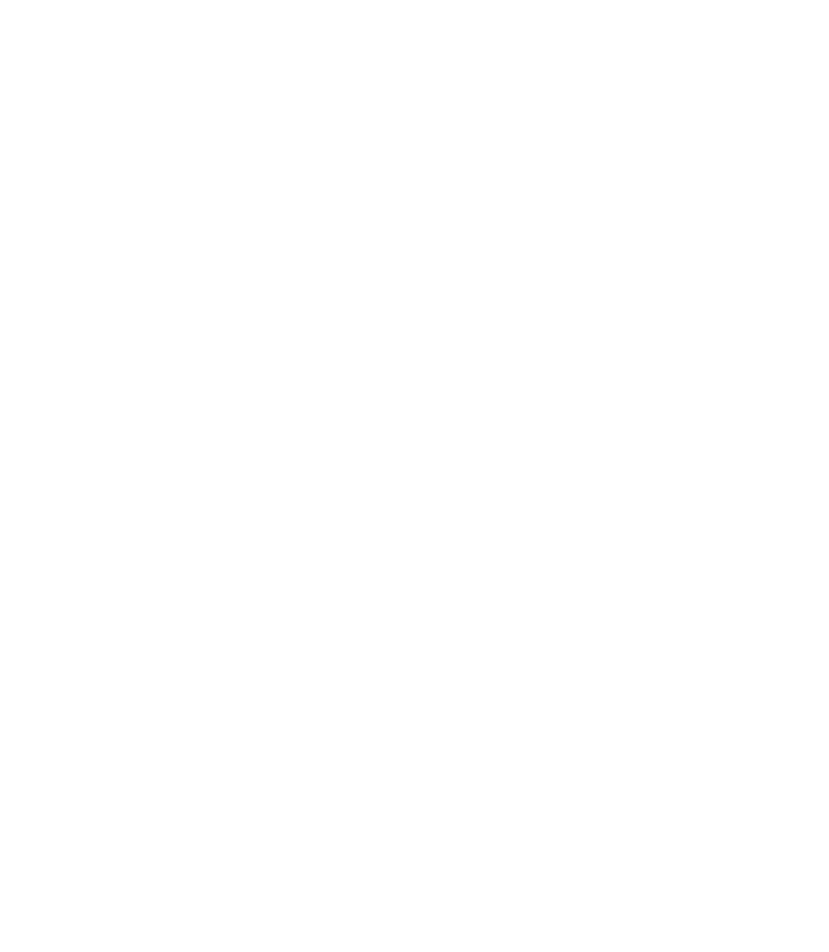
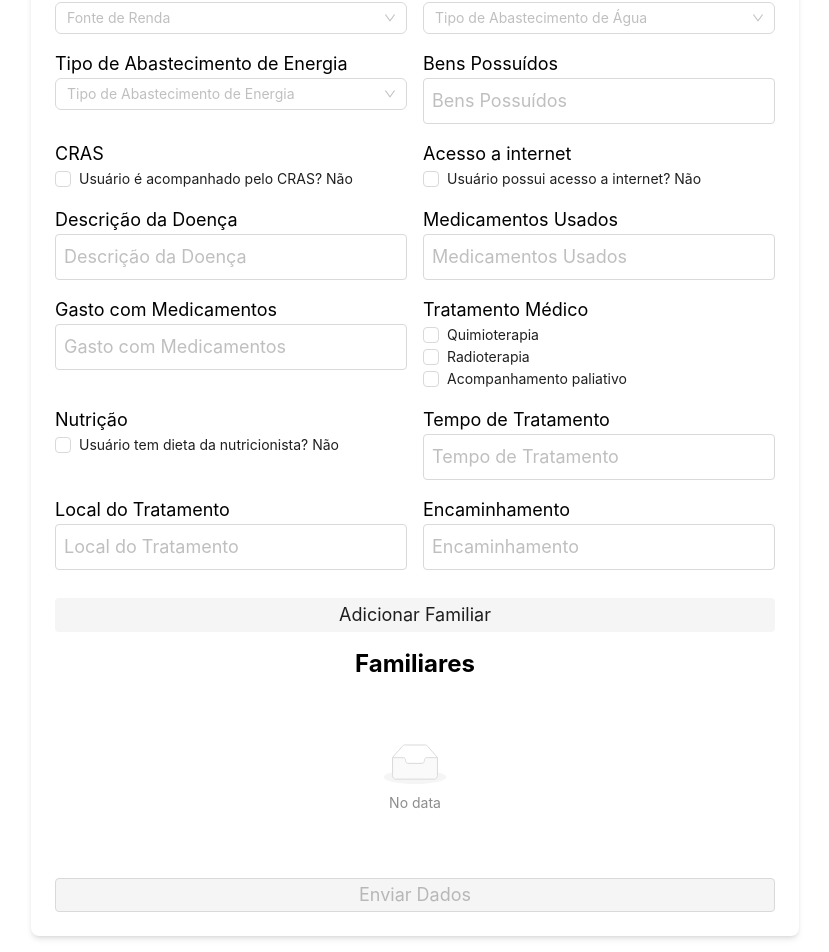
Before and after one commit to Pedro-Luucas/servico-social, a React (Create React App) app: page /adicionar-dados in a window 1280 px wide. Before the commit this address had no page. Shown: the part 308-1260 px from the top of the page, without its empty margins (225-1054 px from the left). Before the commit the page ends 800 px from the top, so only its background shows below. Built offline with nearby package versions, Linux system fonts and the light colour scheme.

Commit message:
persistencia no sessionstorage tava td errado arrumei amem

```diff
--- a/src/App.tsx
+++ b/src/App.tsx
@@ -6,17 +6,14 @@ import AdicionarDados from './pages/AdicionarDados';
 import UserList from './components/UserList';
 import { v4 as uuidv4 } from 'uuid';
 import { createBrowserRouter, RouterProvider } from 'react-router-dom';
-import * as dotenv from 'dotenv'
 
-
-dotenv.config();
 const router = createBrowserRouter([
   {
     path: '/cadastro-usuario',
     element: <CadastroUsuario onSubmit={() => {}} id={'teste'} initialData={undefined} />
   },
   {
-    path: '/adicionar-dados/:id',
+    path: '/adicionar-dados',
     element: <AdicionarDados />
   },
   {
--- a/src/components/UserList.tsx
+++ b/src/components/UserList.tsx
@@ -12,7 +12,7 @@ const UserList: React.FC<UserListProps> = ({ users, onEdit, onDelete }) => {
     <div className="space-y-4">
       {users.length > 0 ? (
         users.map((user) => (
-          <div key={user.id} className="border p-4 rounded flex justify-between items-center">
+          <div key={user.cpf} className="border p-4 rounded flex justify-between items-center">
             <div>
               <p><strong>Nome:</strong> {user.nome}</p>
               <p><strong>CPF:</strong> {user.cpf}</p>
@@ -20,7 +20,7 @@ const UserList: React.FC<UserListProps> = ({ users, onEdit, onDelete }) => {
             </div>
             <div className="space-x-4">
               <button onClick={() => onEdit(user)} className="bg-yellow-500 text-white px-4 py-2 rounded">Edit</button>
-              <button onClick={() => onDelete(user.id)} className="bg-red-500 text-white px-4 py-2 rounded">Delete</button>
+              <button onClick={() => onDelete(user.cpf)} className="bg-red-500 text-white px-4 py-2 rounded">Delete</button>
             </div>
           </div>
         ))
--- a/src/pages/AdicionarDados.tsx
+++ b/src/pages/AdicionarDados.tsx
@@ -1,6 +1,6 @@
 import React, { useEffect, useState } from 'react';
 import { useParams, useNavigate } from 'react-router-dom';
-import { DadosUsuario, Familiar, CRAS, escolaridades } from '../types';
+import { DadosUsuario, Familiar, escolaridades } from '../types';
 import type { CheckboxProps } from 'antd';
 import { Input, Select, Checkbox, Button, List, Card, Modal } from 'antd';
 import { LeftOutlined, EyeInvisibleOutlined, EyeOutlined, EditOutlined, CloseOutlined } from '@ant-design/icons';
@@ -10,7 +10,6 @@ const { TextArea } = Input;
 
 const AdicionarDados: React.FC = () => {
 
-  const { id } = useParams<{ id: string }>(); // Pega o ID da URL
 
   const [dados, setDados] = useState<DadosUsuario>({
     fonteRenda: '',
@@ -20,18 +19,63 @@ const AdicionarDados: React.FC = () => {
     energia: '',
     bens: '',
     internet: false,
-    acesso: '',
+    CRAS: false,
+    acessoCRAS: false,
+    chaveCRAS:  '',
+    senhaCRAS: '',
     descDoenca: '',
     medicamentos: '',
     medicamentosGasto: NaN,
     tratamento: '',
-    nutri: '',
+    nutri: false,
     tempoTratamento: '',
     local: '',
     encaminhamento: ''
   });
 
+  const [isFormComplete, setIsFormComplete] = useState(false);
   const navigate = useNavigate();
+  const [isMounted, setIsMounted] = useState(false); // Estado para controlar a montagem
+
+  // Carrega formData do sessionStorage na montagem
+  useEffect(() => {
+    const storedFormData = sessionStorage.getItem('formData');
+    if (storedFormData) {
+      const formData = JSON.parse(storedFormData);
+      setDados(formData.dados);
+      console.log('Dados carregados:', formData);
+      console.log('Dados carregados DADOS:', formData.dados);
+    }
+    setIsMounted(true); // Define como montado após carregar os dados
+  }, []);
+
+  // Salva formData no sessionStorage sempre que formData mudar, mas só depois da montagem
+  useEffect(() => {
+    if (isMounted) { // Só executa se o componente já foi montado
+      const storedFormData = sessionStorage.getItem('formData') || '{}';
+      const formData = JSON.parse(storedFormData);
+      formData.dados = dados;
+      sessionStorage.setItem('formData', JSON.stringify(formData));
+      console.log('Salvando dados:', formData);
+    }
+  }, [dados, isMounted]);
+
+  // Verifica se o formulário está completo toda vez que formData mudar
+  useEffect(() => {
+    const isComplete =
+      dados.fonteRenda.trim() !== '' &&
+      !isNaN(dados.valorRenda) &&
+      dados.moradia.trim() !== '' &&
+      dados.agua.trim() !== '' &&
+      dados.energia.trim() !== '' &&
+      dados.bens.trim() !== '' &&
+      dados.descDoenca.trim() !== '' &&
+      dados.medicamentos.trim() !== '' &&
+      !isNaN(dados.medicamentosGasto) &&
+      dados.local.trim() !== '';
+
+    setIsFormComplete(isComplete);
+  }, [dados]);
 
 
 //Familiares
@@ -98,33 +142,62 @@ const AdicionarDados: React.FC = () => {
 
 //CRAS
   const [isCRAS, setIsCRAS] = useState(false)
-  const [isAcesso, setIsAcesso] = useState(false)
+  const [isAcessoCRAS, setIsAcessoCRAS] = useState(false)
   var acessoVisibility = isCRAS ? '' : 'hidden'
-  var CrasLoginVisibility = isAcesso ? '' : 'hidden'
+  var CrasLoginVisibility = isAcessoCRAS ? '' : 'hidden'
 
   const toggleCRAS: CheckboxProps['onChange'] = (e) => {
     setIsCRAS(e.target.checked)
+    setDados({
+      ...dados,
+      CRAS: e.target.checked,
+    });
   }
-  const toggleAcesso: CheckboxProps['onChange'] = (e) => {
-    setIsAcesso(e.target.checked)
+  const toggleAcessoCRAS: CheckboxProps['onChange'] = (e) => {
+    setIsAcessoCRAS(e.target.checked)
+    setDados({
+      ...dados,
+      acessoCRAS: e.target.checked,
+    });
 
   }
 
 
 // SN SIM OU NAO
-  const [isNet, setIsNet] = useState(false)
-  const [isNutri, setIsNutri] = useState(false)
-  const toggleNet: CheckboxProps['onChange'] = (e) => {
-    setIsNet(e.target.checked)
-  }
-  const toggleNutri: CheckboxProps['onChange'] = (e) => {
-    setIsNutri(e.target.checked)
-  }
+const [isNet, setIsNet] = useState(false);
+const [isNutri, setIsNutri] = useState(false);
+
+const toggleNet: CheckboxProps['onChange'] = (e) => {
+  setIsNet(e.target.checked);
+  setDados({
+    ...dados,
+    internet: e.target.checked
+  });
+};
+
+const toggleNutri: CheckboxProps['onChange'] = (e) => {
+  setIsNutri(e.target.checked);
+  setDados({
+    ...dados,
+    nutri: e.target.checked
+  });
+};
   var SNnet = isNet ? 'Sim' : 'Não'
   var SNnutri = isNutri  ? 'Sim' : 'Não'
   var SNcras = isCRAS ? 'Sim' : 'Não'
-  var SNacesso = isAcesso ? 'Sim' : 'Não'
+  var SNacessoCRAS = isAcessoCRAS ? 'Sim' : 'Não'
 
+
+//TRATAMENTO
+const handleTratamentoChange = (tratamento: string, checked: boolean) => {
+  setDados((prevState) => {
+    const tratamentosAtuais = prevState.tratamento ? prevState.tratamento.split(', ') : [];
+    const novosTratamentos = checked
+      ? [...tratamentosAtuais, tratamento]
+      : tratamentosAtuais.filter((t) => t !== tratamento);
+    return { ...prevState, tratamento: novosTratamentos.join(', ') };
+  });
+};
 
 
 
@@ -151,7 +224,7 @@ const AdicionarDados: React.FC = () => {
   return (
     <div className="container mx-auto p-4 md:p-8">
       <h1 className="text-2xl md:text-4xl font-bold mb-4 md:mb-8 text-center">
-        Adicionar Dados para o Usuário {id}
+        Adicionar Dados para o Usuário
       </h1>
       <div className="max-w-3xl mx-auto mb-10 bg-white p-6 rounded-lg shadow-md ">
         <div className='button p-4'>
@@ -165,6 +238,7 @@ const AdicionarDados: React.FC = () => {
             <label className="text-lg">Fonte de renda familiar</label>
             <Select
               placeholder="Fonte de Renda"
+              value={dados.fonteRenda || undefined}
               onChange={(value) => handleSelectChange('fonteRenda', value)}
               className="w-full"
               options={[
@@ -198,10 +272,11 @@ const AdicionarDados: React.FC = () => {
             <label className="text-lg">Tipo de Moradia</label>
             <Select
               placeholder="Fonte de Renda"
-              onChange={(value) => handleSelectChange('fonteRenda', value)}
+              onChange={(value) => handleSelectChange('moradia', value)}
               className="w-full"
+              value={dados.moradia || undefined}
               options={[
-                { value: 'própria', label: 'Casa própria' },
+                { value: 'propria', label: 'Casa própria' },
                 { value: 'alugada', label: 'Casa alugada' },
                 { value: 'cedida', label: 'Casa cedida' },
                 { value: 'financiada', label: 'Casa financiada' },
@@ -216,6 +291,7 @@ const AdicionarDados: React.FC = () => {
               placeholder="Tipo de Abastecimento de Água"
               onChange={(value) => handleSelectChange('agua', value)}
               className="w-full"
+              value={dados.agua || undefined}
               options={[
                 { value: 'publica', label: 'rede pública' },
                 { value: 'poco', label: 'poço ou nascente' },
@@ -231,6 +307,7 @@ const AdicionarDados: React.FC = () => {
               placeholder="Tipo de Abastecimento de Energia"
               onChange={(value) => handleSelectChange('energia', value)}
               className="w-full"
+              value={dados.energia || undefined}
               options={[
                 { value: 'celesc', label: 'celesc' },
                 { value: 'cooperativa', label: 'cooperativa' },
@@ -255,15 +332,23 @@ const AdicionarDados: React.FC = () => {
           <div className="flex flex-col">
             <label className="text-lg">CRAS</label>
               <Checkbox checked={isCRAS} onChange={toggleCRAS}>Usuário é acompanhado pelo CRAS? {SNcras}</Checkbox>
-              <Checkbox checked={isAcesso} onChange={toggleAcesso} className={acessoVisibility}>Usuário tem acesso ao sistema do CRAS? {SNacesso}</Checkbox>
+              <Checkbox checked={isAcessoCRAS} onChange={toggleAcessoCRAS} className={acessoVisibility}>Usuário tem acesso ao sistema do CRAS? {SNacessoCRAS}</Checkbox>
               <div className={'' + CrasLoginVisibility}>
                 <div>
                   <label className='text-lg'>Chave</label>
-                  <Input placeholder='Chave'></Input>
+                  <Input name="chaveCRAS"
+                    placeholder="Chave"
+                    value={dados.chaveCRAS}
+                    onChange={handleInputChange}
+                  />
                 </div>
                 <div>
                   <label className='text-lg'>Senha</label>
-                  <Input.Password placeholder='Senha' iconRender={(visible) => (visible ? <EyeOutlined /> : <EyeInvisibleOutlined />)} ></Input.Password>
+                  <Input name="senhaCRAS"
+                      placeholder="Senha"
+                      value={dados.senhaCRAS}
+                      onChange={handleInputChange}
+                    />
                 </div>
               </div>
           </div>
@@ -277,10 +362,11 @@ const AdicionarDados: React.FC = () => {
           {/* Doenças */}
           <div className="flex flex-col">
             <label className="text-lg">Descrição da Doença</label>
-            <TextArea
+            <Input
               name="descDoenca"
               placeholder="Descrição da Doença"
               value={dados.descDoenca}
+              onChange={handleInputChange}
               className="border rounded p-2 w-full text-lg"
             />
           </div>
@@ -313,9 +399,20 @@ const AdicionarDados: React.FC = () => {
           {/* Tratamento */}
           <div className="flex flex-col">
             <label className="text-lg">Tratamento Médico</label>
-            <Checkbox>Quimioterapia</Checkbox>
-            <Checkbox>Radioterapia</Checkbox>
-            <Checkbox>Acompanhamento paliativo</Checkbox>
+            <Checkbox
+            onChange={(e) => handleTratamentoChange('quimioterapia', e.target.checked)}>
+              Quimioterapia
+            </Checkbox>
+
+            <Checkbox
+            onChange={(e) => handleTratamentoChange('radioterapia', e.target.checked)}>
+              Radioterapia
+            </Checkbox>
+
+            <Checkbox
+            onChange={(e) => handleTratamentoChange('acompanhamento paliativo', e.target.checked)}>
+              Acompanhamento paliativo
+            </Checkbox>
           </div>
 
           {/* Nutrição */}
@@ -398,7 +495,8 @@ const AdicionarDados: React.FC = () => {
           </div>
 
           {/* Botão de Envio */}
-          <Button type="default" htmlType="submit" className="md:col-span-2 bg-blue-600 text-white p-2 md:p-4 w-full text-lg rounded">
+          <Button type="default" htmlType="submit" className="md:col-span-2 bg-blue-600 text-white p-2 md:p-4 w-full text-lg rounded"
+          disabled={!isFormComplete}>
             Enviar Dados
           </Button>
         </form>
```
Also changed, not shown: src/pages/CadastroUsuario.tsx (+18 -14 lines), src/types.ts (+7 -10 lines).
